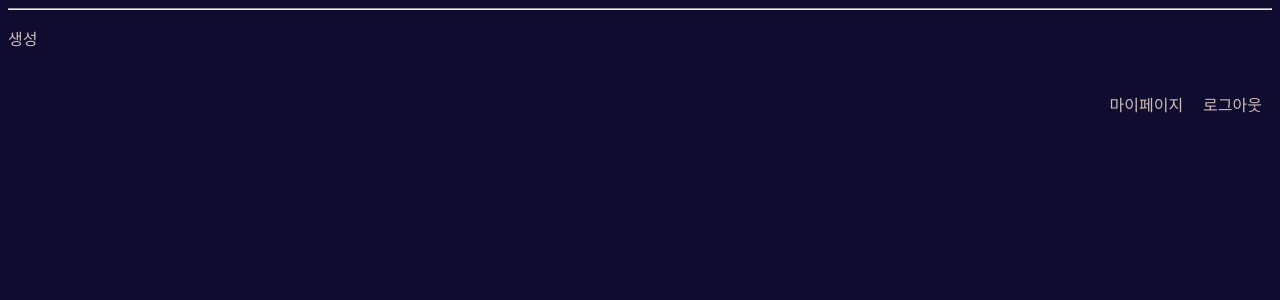
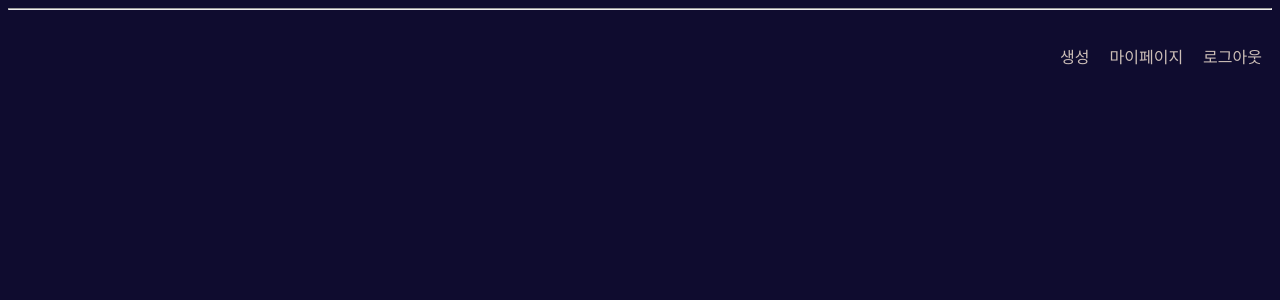
Before and after one commit to gardening-y/MusicShare_2, a Django app: page / in a window 1280 px wide. Shown: the top 300 px of the page. Run offline with Django 4.2, Linux system fonts and the light colour scheme; the visitor is signed in with stand-in values (Sample User, id 1); data that the repository does not hold is empty.

Commit message:
mainpage_ 생성버튼 위치 변경

```diff
--- a/musicapp/templates/musicapp/index.html
+++ b/musicapp/templates/musicapp/index.html
@@ -10,13 +10,15 @@
     </head>
     <body>
         <hr />
-        {% if request.user.is_authenticated %}
-        <a href="{% url 'create' %}"><p>생성</p></a>
-        {% endif %}
 
         <nav>
             <div class="nav_bar">
                 <div class="nav_button">
+                    <div class="new_create" style="margin: 10px">
+                        {% if request.user.is_authenticated %}
+                        <a href="{% url 'create' %}"><p>생성</p></a>
+                        {% endif %}
+                    </div>
                     {% if request.user.is_authenticated %}
                     <div class="mypage_btn" style="margin: 10px">
                         <a href="{% url 'mypage' request.user %}"
```
